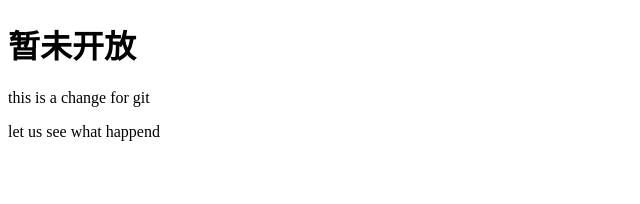
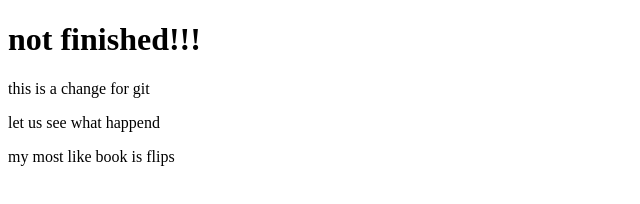
Before and after one commit to HONG-LOU/HONG-LOU.github.io, a plain HTML site: page html/daily.html in a window 1280 px wide. Shown: the whole page, without its empty margins (0-640 px from the left). Drawn offline with Linux system fonts and the light colour scheme.

Commit message:
daily html change

```diff
--- a/html/daily.html
+++ b/html/daily.html
@@ -7,12 +7,15 @@
   <title>HONG-LOU</title>
 </head>
 <body>
-  <h1>暂未开放</h1>
+  <h1>not finished!!!</h1>
   <p>
     this is a change for git
   </p>
   <p>
     let us see what happend
   </p>
+  <p>
+    my most like book is flips
+  </p>
 </body>
 </html>
```
